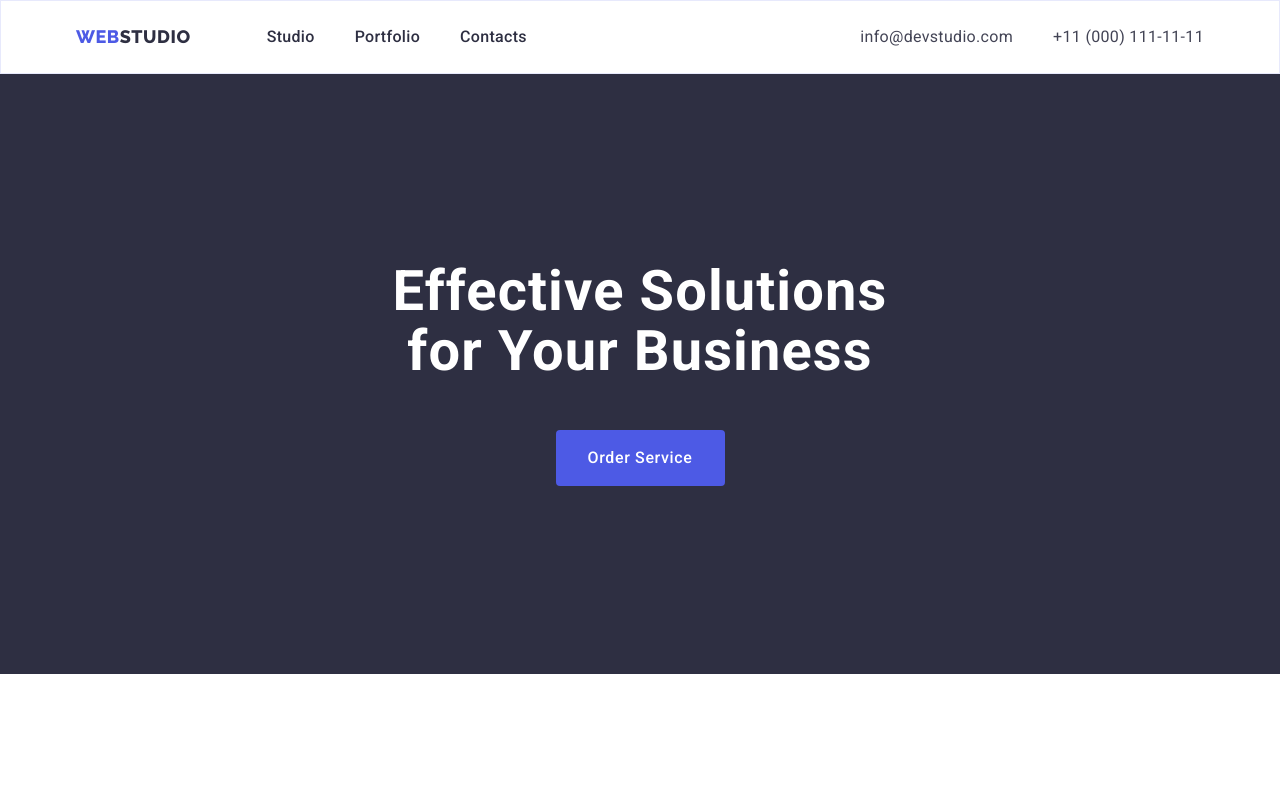
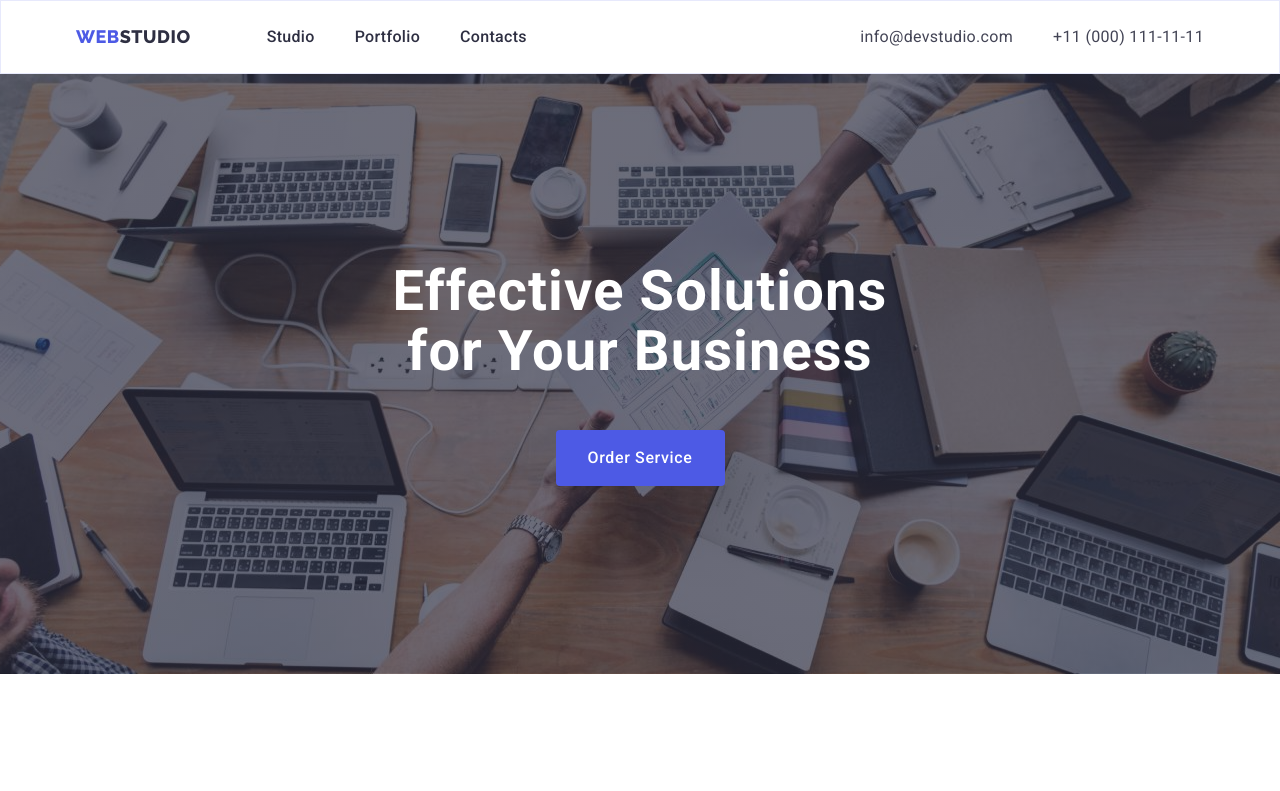
Before and after one commit to MSGerych/goit-markup-hw-04, a plain HTML site: page index.html in a window 1280 px wide. Shown: the top 791 px of the page. Drawn offline with nearby package versions, Linux system fonts and the light colour scheme.

Commit message:
bg-hero-section-with-gradient

```diff
--- a/css/styles.css
+++ b/css/styles.css
@@ -128,6 +128,11 @@ img{
     background: #2E2F42;
     padding-top: 188px;
     padding-bottom: 188px;
+    background-image: linear-gradient(rgba(46, 47, 66, 0.7), rgba(46, 47, 66, 0.7)), url(../images/hero-bg.jpg);
+    background-repeat: no-repeat;
+    background-position: center;
+    background-size: cover;
+
 }
 
 .hero-container{
```
Also changed, not shown: images/hero-bg.jpg (added).
